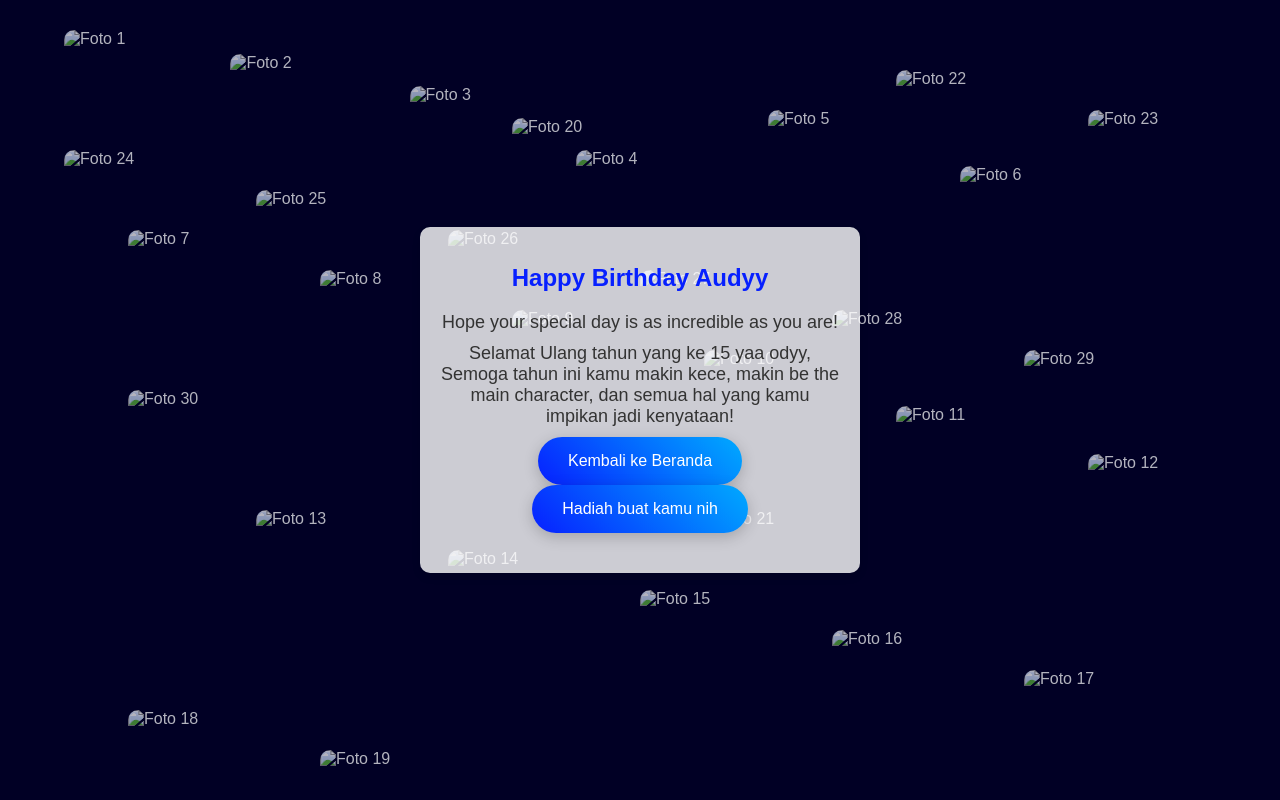
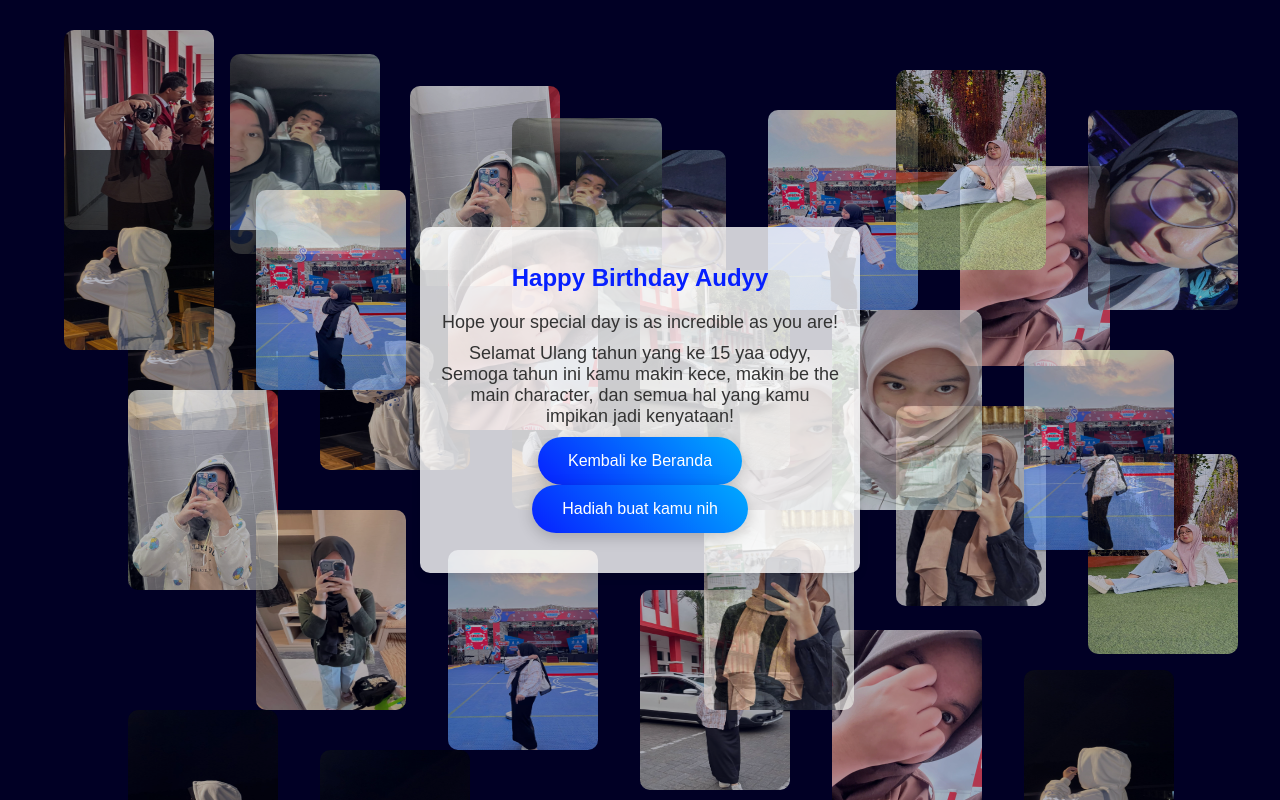
Before and after one commit to vinnntha/hii, a plain HTML site: page ucapan.html in a window 1280 px wide. Drawn offline with Linux system fonts and the light colour scheme; a script that the page names is missing.

Commit message:
Update ucapan.html

```diff
--- a/ucapan.html
+++ b/ucapan.html
@@ -9,36 +9,36 @@
 <body>
     <div id="particles-js"></div>
     <div class="background-images">
-        <img src="foto (1).png" alt="Foto 1" class="background-img">
-        <img src="foto (2).jpg" alt="Foto 2" class="background-img">
-        <img src="foto (3).jpg" alt="Foto 3" class="background-img">
-        <img src="foto (4).jpg" alt="Foto 4" class="background-img">
-        <img src="foto (5).jpg" alt="Foto 5" class="background-img">
-        <img src="foto (6).jpg" alt="Foto 6" class="background-img">
-        <img src="foto (7).jpg" alt="Foto 7" class="background-img">
-        <img src="foto (8).jpg" alt="Foto 8" class="background-img">
-        <img src="foto (9).jpg" alt="Foto 9" class="background-img">
-        <img src="foto (10).jpg" alt="Foto 10" class="background-img">
-        <img src="foto (11).jpg" alt="Foto 11" class="background-img">
-        <img src="foto (12).jpg" alt="Foto 12" class="background-img">
-        <img src="foto (13).jpg" alt="Foto 13" class="background-img">
-        <img src="foto (14).jpg" alt="Foto 14" class="background-img">
-        <img src="foto (15).jpg" alt="Foto 15" class="background-img">
-        <img src="foto (6).jpg" alt="Foto 16" class="background-img">
-        <img src="foto (7).jpg" alt="Foto 17" class="background-img">
-        <img src="foto (8).jpg" alt="Foto 18" class="background-img">
-        <img src="foto (9).jpg" alt="Foto 19" class="background-img">
-        <img src="foto (2).jpg" alt="Foto 20" class="background-img">
-        <img src="foto (11).jpg" alt="Foto 21" class="background-img">
-        <img src="foto (12).jpg" alt="Foto 22" class="background-img">
-        <img src="foto (4).jpg" alt="Foto 23" class="background-img">
-        <img src="foto (7).jpg" alt="Foto 24" class="background-img">
-        <img src="foto (5).jpg" alt="Foto 25" class="background-img">
-        <img src="foto (6).jpg" alt="Foto 26" class="background-img">
-        <img src="foto (15).jpg" alt="Foto 27" class="background-img">
-        <img src="foto (10).jpg" alt="Foto 28" class="background-img">
-        <img src="foto (14).jpg" alt="Foto 29" class="background-img">
-        <img src="foto (3).jpg" alt="Foto 30" class="background-img">
+        <img src="foto1.jpg" alt="Foto 1" class="background-img">
+        <img src="foto2.jpg" alt="Foto 2" class="background-img">
+        <img src="foto3.jpg" alt="Foto 3" class="background-img">
+        <img src="foto4.jpg" alt="Foto 4" class="background-img">
+        <img src="foto5.jpg" alt="Foto 5" class="background-img">
+        <img src="foto6.jpg" alt="Foto 6" class="background-img">
+        <img src="foto7.jpg" alt="Foto 7" class="background-img">
+        <img src="foto8.jpg" alt="Foto 8" class="background-img">
+        <img src="foto9.jpg" alt="Foto 9" class="background-img">
+        <img src="foto10.jpg" alt="Foto 10" class="background-img">
+        <img src="foto11.jpg" alt="Foto 11" class="background-img">
+        <img src="foto12.jpg" alt="Foto 12" class="background-img">
+        <img src="foto13.jpg" alt="Foto 13" class="background-img">
+        <img src="foto14.jpg" alt="Foto 14" class="background-img">
+        <img src="foto15.jpg" alt="Foto 15" class="background-img">
+        <img src="foto6.jpg" alt="Foto 16" class="background-img">
+        <img src="foto7.jpg" alt="Foto 17" class="background-img">
+        <img src="foto8.jpg" alt="Foto 18" class="background-img">
+        <img src="foto9.jpg" alt="Foto 19" class="background-img">
+        <img src="foto2.jpg" alt="Foto 20" class="background-img">
+        <img src="foto11.jpg" alt="Foto 21" class="background-img">
+        <img src="foto12.jpg" alt="Foto 22" class="background-img">
+        <img src="foto4.jpg" alt="Foto 23" class="background-img">
+        <img src="foto7.jpg" alt="Foto 24" class="background-img">
+        <img src="foto5.jpg" alt="Foto 25" class="background-img">
+        <img src="foto6.jpg" alt="Foto 26" class="background-img">
+        <img src="foto15.jpg" alt="Foto 27" class="background-img">
+        <img src="foto10.jpg" alt="Foto 28" class="background-img">
+        <img src="foto14.jpg" alt="Foto 29" class="background-img">
+        <img src="foto3.jpg" alt="Foto 30" class="background-img">
     </div>
     <div class="container">
         <div class="card">
```
